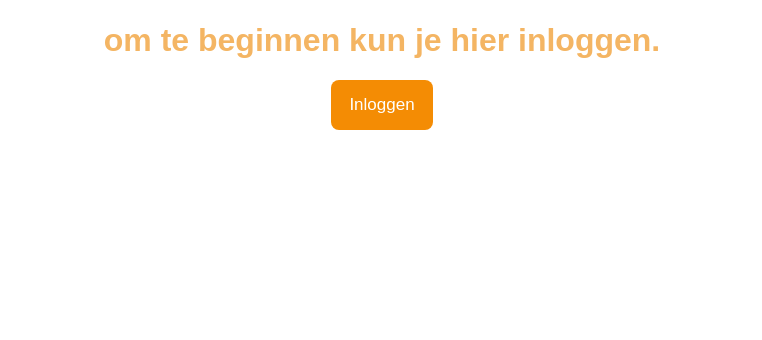
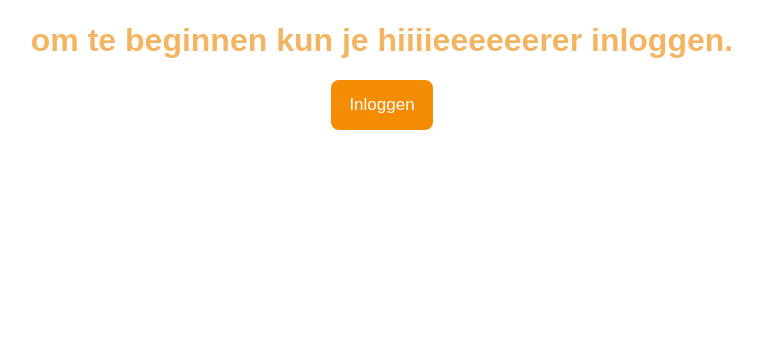
Before and after one commit to Leendert-code/3DprintenWebsiteSTO, a Flask app: page / in a window 1280 px wide. Shown: the part 203-543 px from the top of the page, without its empty margins (258-1020 px from the left). Run offline with Flask 3, Linux system fonts and the light colour scheme.

Commit message:
Update index.html

```diff
--- a/templates/index.html
+++ b/templates/index.html
@@ -15,7 +15,7 @@
         <h1>{% block header %}Welkom, ben je klaar om te printen?{% endblock %}</h1>
         <!-- Add navigation links or other header content here -->
     </header>
-    <h1> om te beginnen kun je hier inloggen.</h1>
+    <h1> om te beginnen kun je hiiiieeeeeerer inloggen.</h1>
 
     <div class="btn-group">
         <button><a class="nav-link2 {% if request.path == url_for('login') %}active{% endif %}" aria-current="page" href="{{ url_for('login') }}">Inloggen</a></button>
```
